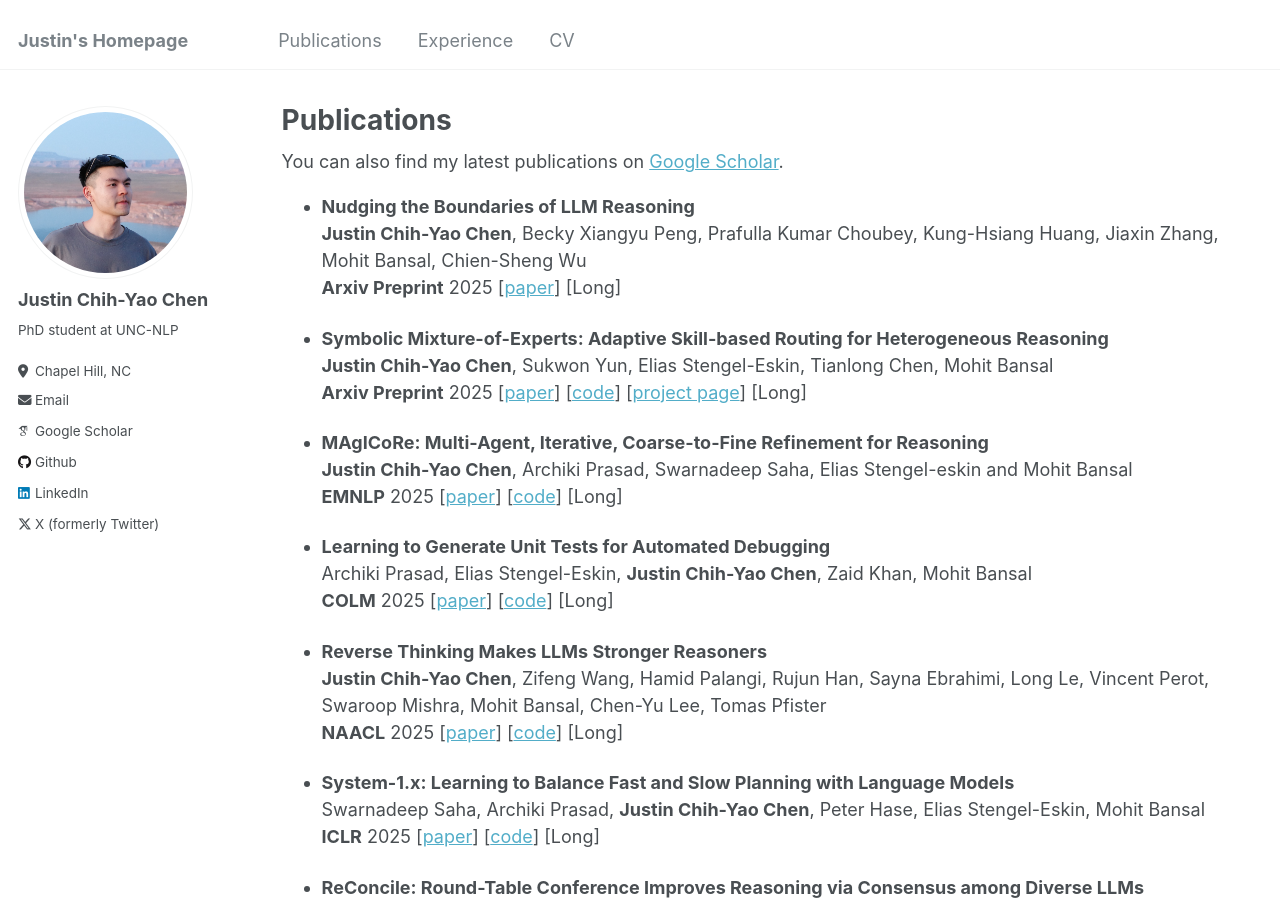
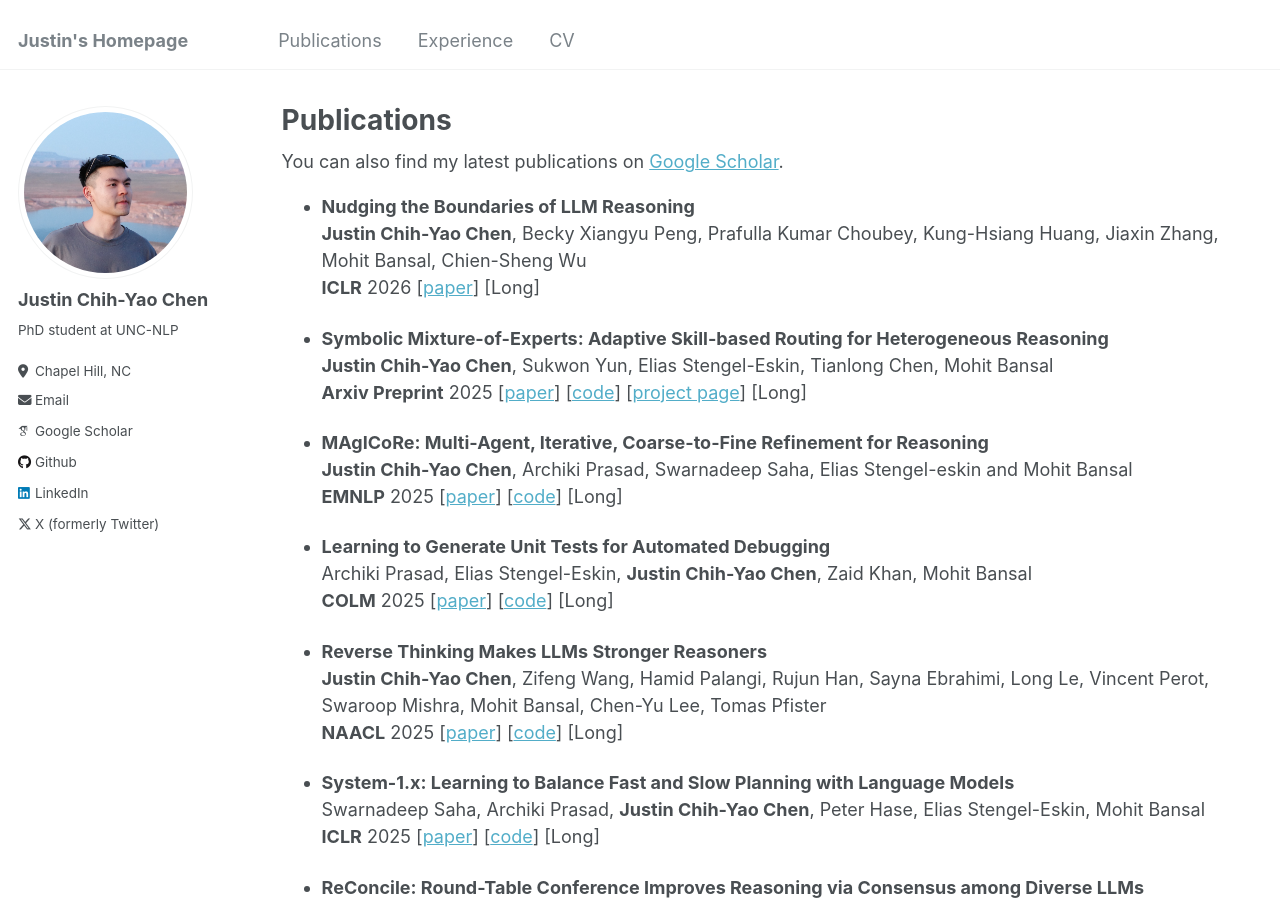
Before and after one commit to dinobby/dinobby.github.io, a Jekyll site: the page built from _pages/publications.md, in a window 1280 px wide and 900 px high. Built offline with Jekyll 4.4.1, drawn with Linux system fonts in a browser that asks for light colours; some web fonts are replaced.

Commit message:
Update publications.md

```diff
--- a/_pages/publications.md
+++ b/_pages/publications.md
@@ -12,7 +12,7 @@ author_profile: true
 {% include base_path %}
 * **Nudging the Boundaries of LLM Reasoning**
 **Justin Chih-Yao Chen**, Becky Xiangyu Peng, Prafulla Kumar Choubey, Kung-Hsiang Huang, Jiaxin Zhang, Mohit Bansal, Chien-Sheng Wu\
-**Arxiv Preprint** 2025 [[paper](https://arxiv.org/abs/2509.25666)] [Long]
+**ICLR** 2026 [[paper](https://arxiv.org/abs/2509.25666)] [Long]
 
 * **Symbolic Mixture-of-Experts: Adaptive Skill-based Routing for Heterogeneous Reasoning**
 **Justin Chih-Yao Chen**, Sukwon Yun, Elias Stengel-Eskin, Tianlong Chen, Mohit Bansal\
```
